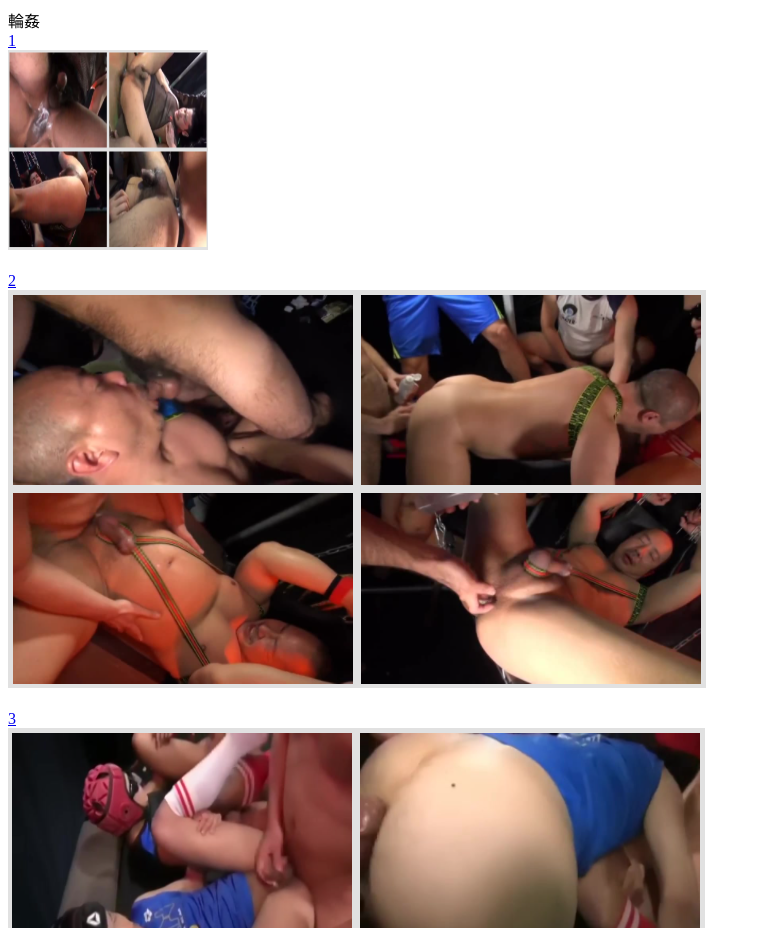
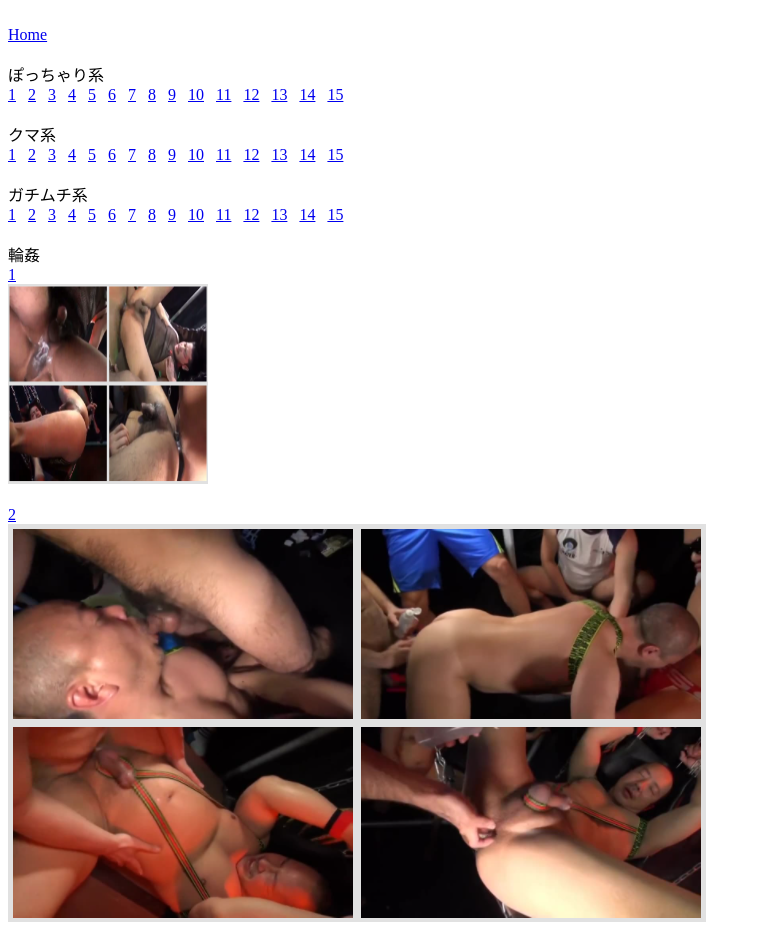
Before and after one commit to gengith/private, a plain HTML site: page index.html in a window 1280 px wide. Shown: the top 928 px of the page, without its empty margins (0-761 px from the left). Drawn offline with Linux system fonts and the light colour scheme.

Commit message:
Add files via upload

```diff
--- a/index.html
+++ b/index.html
@@ -5,6 +5,72 @@
   <title>private</title>
 </head>
 <body>
+
+
+  </br>
+  <a href= "https://g-mens.net/" >Home</a>
+  </br>
+  </br>
+
+  ぽっちゃり系
+  </br>
+  <a href= "https://g-mens.net/bodytype/%e3%81%bd%e3%81%a3%e3%81%a1%e3%82%83%e3%82%8a%e7%b3%bb" >1</a>&nbsp;&nbsp;
+  <a href= "https://g-mens.net/bodytype/%E3%81%BD%E3%81%A3%E3%81%A1%E3%82%83%E3%82%8A%E7%B3%BB/page/2" >2</a>&nbsp;&nbsp;
+  <a href= "https://g-mens.net/bodytype/%E3%81%BD%E3%81%A3%E3%81%A1%E3%82%83%E3%82%8A%E7%B3%BB/page/3" >3</a>&nbsp;&nbsp;
+  <a href= "https://g-mens.net/bodytype/%E3%81%BD%E3%81%A3%E3%81%A1%E3%82%83%E3%82%8A%E7%B3%BB/page/4" >4</a>&nbsp;&nbsp;
+  <a href= "https://g-mens.net/bodytype/%E3%81%BD%E3%81%A3%E3%81%A1%E3%82%83%E3%82%8A%E7%B3%BB/page/5" >5</a>&nbsp;&nbsp;
+  <a href= "https://g-mens.net/bodytype/%E3%81%BD%E3%81%A3%E3%81%A1%E3%82%83%E3%82%8A%E7%B3%BB/page/6" >6</a>&nbsp;&nbsp;
+  <a href= "https://g-mens.net/bodytype/%E3%81%BD%E3%81%A3%E3%81%A1%E3%82%83%E3%82%8A%E7%B3%BB/page/7" >7</a>&nbsp;&nbsp;
+  <a href= "https://g-mens.net/bodytype/%E3%81%BD%E3%81%A3%E3%81%A1%E3%82%83%E3%82%8A%E7%B3%BB/page/8" >8</a>&nbsp;&nbsp;
+  <a href= "https://g-mens.net/bodytype/%E3%81%BD%E3%81%A3%E3%81%A1%E3%82%83%E3%82%8A%E7%B3%BB/page/9" >9</a>&nbsp;&nbsp;
+  <a href= "https://g-mens.net/bodytype/%E3%81%BD%E3%81%A3%E3%81%A1%E3%82%83%E3%82%8A%E7%B3%BB/page/10" >10</a>&nbsp;&nbsp;
+  <a href= "https://g-mens.net/bodytype/%E3%81%BD%E3%81%A3%E3%81%A1%E3%82%83%E3%82%8A%E7%B3%BB/page/11" >11</a>&nbsp;&nbsp;
+  <a href= "https://g-mens.net/bodytype/%E3%81%BD%E3%81%A3%E3%81%A1%E3%82%83%E3%82%8A%E7%B3%BB/page/12" >12</a>&nbsp;&nbsp;
+  <a href= "https://g-mens.net/bodytype/%E3%81%BD%E3%81%A3%E3%81%A1%E3%82%83%E3%82%8A%E7%B3%BB/page/13" >13</a>&nbsp;&nbsp;
+  <a href= "https://g-mens.net/bodytype/%E3%81%BD%E3%81%A3%E3%81%A1%E3%82%83%E3%82%8A%E7%B3%BB/page/14" >14</a>&nbsp;&nbsp;
+  <a href= "https://g-mens.net/bodytype/%E3%81%BD%E3%81%A3%E3%81%A1%E3%82%83%E3%82%8A%E7%B3%BB/page/15" >15</a>&nbsp;&nbsp;
+  </br>
+  </br>
+
+  クマ系
+  </br>
+  <a href= "https://g-mens.net/bodytype/%e3%82%af%e3%83%9e%e7%b3%BB" >1</a>&nbsp;&nbsp;
+  <a href= "https://g-mens.net/bodytype/%e3%82%af%e3%83%9e%e7%b3%BB/page/2" >2</a>&nbsp;&nbsp;
+  <a href= "https://g-mens.net/bodytype/%e3%82%af%e3%83%9e%e7%b3%BB/page/3" >3</a>&nbsp;&nbsp;
+  <a href= "https://g-mens.net/bodytype/%e3%82%af%e3%83%9e%e7%b3%BB/page/4" >4</a>&nbsp;&nbsp;
+  <a href= "https://g-mens.net/bodytype/%e3%82%af%e3%83%9e%e7%b3%BB/page/5" >5</a>&nbsp;&nbsp;
+  <a href= "https://g-mens.net/bodytype/%e3%82%af%e3%83%9e%e7%b3%BB/page/6" >6</a>&nbsp;&nbsp;
+  <a href= "https://g-mens.net/bodytype/%e3%82%af%e3%83%9e%e7%b3%BB/page/7" >7</a>&nbsp;&nbsp;
+  <a href= "https://g-mens.net/bodytype/%e3%82%af%e3%83%9e%e7%b3%BB/page/8" >8</a>&nbsp;&nbsp;
+  <a href= "https://g-mens.net/bodytype/%e3%82%af%e3%83%9e%e7%b3%BB/page/9" >9</a>&nbsp;&nbsp;
+  <a href= "https://g-mens.net/bodytype/%e3%82%af%e3%83%9e%e7%b3%BB/page/10" >10</a>&nbsp;&nbsp;
+  <a href= "https://g-mens.net/bodytype/%e3%82%af%e3%83%9e%e7%b3%BB/page/11" >11</a>&nbsp;&nbsp;
+  <a href= "https://g-mens.net/bodytype/%e3%82%af%e3%83%9e%e7%b3%BB/page/12" >12</a>&nbsp;&nbsp;
+  <a href= "https://g-mens.net/bodytype/%e3%82%af%e3%83%9e%e7%b3%BB/page/13" >13</a>&nbsp;&nbsp;
+  <a href= "https://g-mens.net/bodytype/%e3%82%af%e3%83%9e%e7%b3%BB/page/14" >14</a>&nbsp;&nbsp;
+  <a href= "https://g-mens.net/bodytype/%e3%82%af%e3%83%9e%e7%b3%BB/page/15" >15</a>&nbsp;&nbsp;
+  </br>
+  </br>
+
+  ガチムチ系
+  </br>
+  <a href= "https://g-mens.net/bodytype/%e3%82%ac%e3%83%81%e3%83%a0%e3%83%81%e7%b3%bb" >1</a>&nbsp;&nbsp;
+  <a href= "https://g-mens.net/bodytype/%e3%82%ac%e3%83%81%e3%83%a0%e3%83%81%e7%b3%bb/page/2" >2</a>&nbsp;&nbsp;
+  <a href= "https://g-mens.net/bodytype/%e3%82%ac%e3%83%81%e3%83%a0%e3%83%81%e7%b3%bb/page/3" >3</a>&nbsp;&nbsp;
+  <a href= "https://g-mens.net/bodytype/%e3%82%ac%e3%83%81%e3%83%a0%e3%83%81%e7%b3%bb/page/4" >4</a>&nbsp;&nbsp;
+  <a href= "https://g-mens.net/bodytype/%e3%82%ac%e3%83%81%e3%83%a0%e3%83%81%e7%b3%bb/page/5" >5</a>&nbsp;&nbsp;
+  <a href= "https://g-mens.net/bodytype/%e3%82%ac%e3%83%81%e3%83%a0%e3%83%81%e7%b3%bb/page/6" >6</a>&nbsp;&nbsp;
+  <a href= "https://g-mens.net/bodytype/%e3%82%ac%e3%83%81%e3%83%a0%e3%83%81%e7%b3%bb/page/7" >7</a>&nbsp;&nbsp;
+  <a href= "https://g-mens.net/bodytype/%e3%82%ac%e3%83%81%e3%83%a0%e3%83%81%e7%b3%bb/page/8" >8</a>&nbsp;&nbsp;
+  <a href= "https://g-mens.net/bodytype/%e3%82%ac%e3%83%81%e3%83%a0%e3%83%81%e7%b3%bb/page/9" >9</a>&nbsp;&nbsp;
+  <a href= "https://g-mens.net/bodytype/%e3%82%ac%e3%83%81%e3%83%a0%e3%83%81%e7%b3%bb/page/10" >10</a>&nbsp;&nbsp;
+  <a href= "https://g-mens.net/bodytype/%e3%82%ac%e3%83%81%e3%83%a0%e3%83%81%e7%b3%bb/page/11" >11</a>&nbsp;&nbsp;
+  <a href= "https://g-mens.net/bodytype/%e3%82%ac%e3%83%81%e3%83%a0%e3%83%81%e7%b3%bb/page/12" >12</a>&nbsp;&nbsp;
+  <a href= "https://g-mens.net/bodytype/%e3%82%ac%e3%83%81%e3%83%a0%e3%83%81%e7%b3%bb/page/13" >13</a>&nbsp;&nbsp;
+  <a href= "https://g-mens.net/bodytype/%e3%82%ac%e3%83%81%e3%83%a0%e3%83%81%e7%b3%bb/page/14" >14</a>&nbsp;&nbsp;
+  <a href= "https://g-mens.net/bodytype/%e3%82%ac%e3%83%81%e3%83%a0%e3%83%81%e7%b3%bb/page/15" >15</a>&nbsp;&nbsp;
+  </br>
+  </br>
 
   輪姦
   </br>
@@ -54,7 +120,10 @@
   </br>
 
   むっちり
-  https://g-mens.net/指入れ/27859.html
+  <a href= "https://g-mens.net/指入れ/27859.html" >動画サンプル</a></br>
+  </br>
+
+
   END
 
 </body>
```
